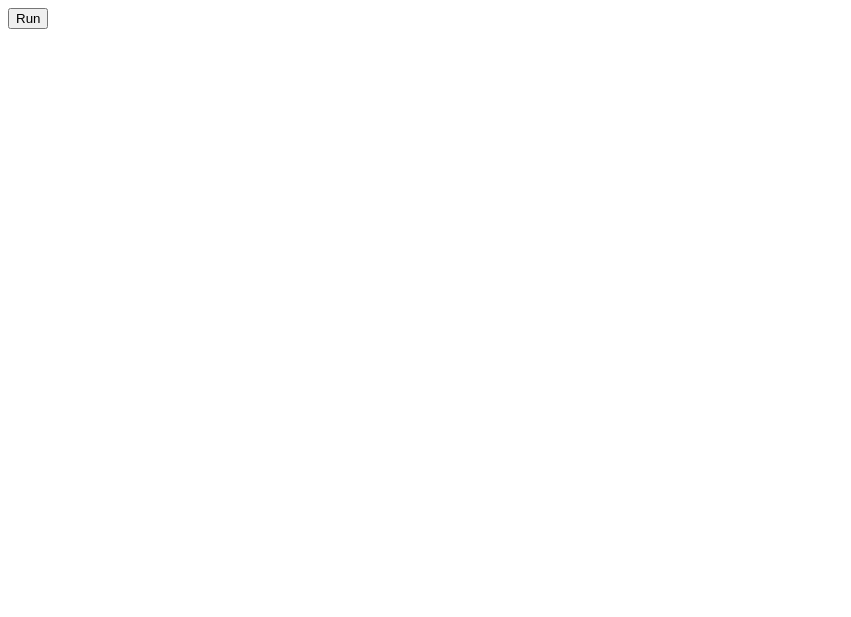
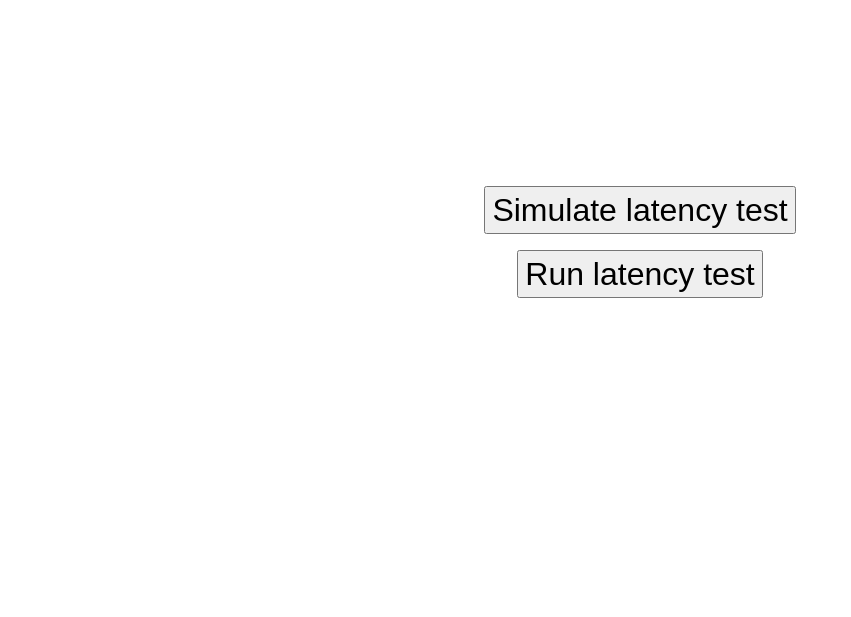
Before and after one commit to hector/browser-audio-latency, a website: page index.html in a window 1280 px wide. Shown: the whole page, without its empty margins (0-851 px from the left). Drawn offline with Linux system fonts and the light colour scheme.

Commit message:
Add some styling

```diff
--- a/index.html
+++ b/index.html
@@ -7,11 +7,37 @@
     <title>Latency</title>
     <meta name="description" content="Latency" />
     <meta name="author" content="Hector" />
+    <style>
+      html {
+        min-height: 100vh;
+      }
+      body {
+        min-height: 100vh;
+        margin: 0;
+        display: flex;
+      }
+      .container {
+        display: flex;
+        flex: 1;
+        flex-direction: column;
+        justify-content: center;
+        align-items: center;
+      }
+      .container button {
+        height: 3rem;
+        font-size: 2rem;
+        margin-bottom: 1rem;
+      }
+    </style>
   </head>
 
   <body>
-    <button id="btn-run">Run</button>
-    <div id="chartContainer" style="height: 300px; width: 100%;"></div>
+    <div class="container">
+      <button id="btn-run">Simulate latency test</button>
+      <button id="btn-run">Run latency test</button>
+      <div id="chartContainer" style="height: 300px; width: 100%;"></div>
+    </div>
+
     <script src="https://canvasjs.com/assets/script/canvasjs.min.js"></script>
     <script src="dsp.js"></script>
     <script src="index.js"></script>
```
